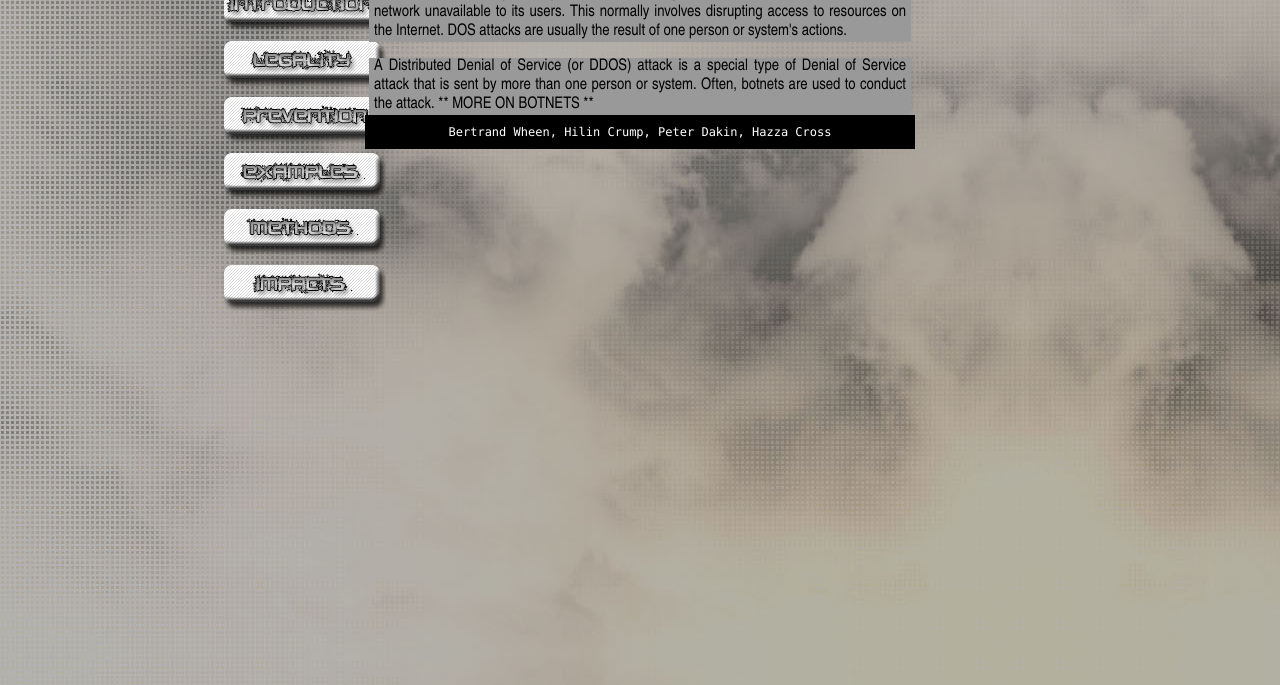
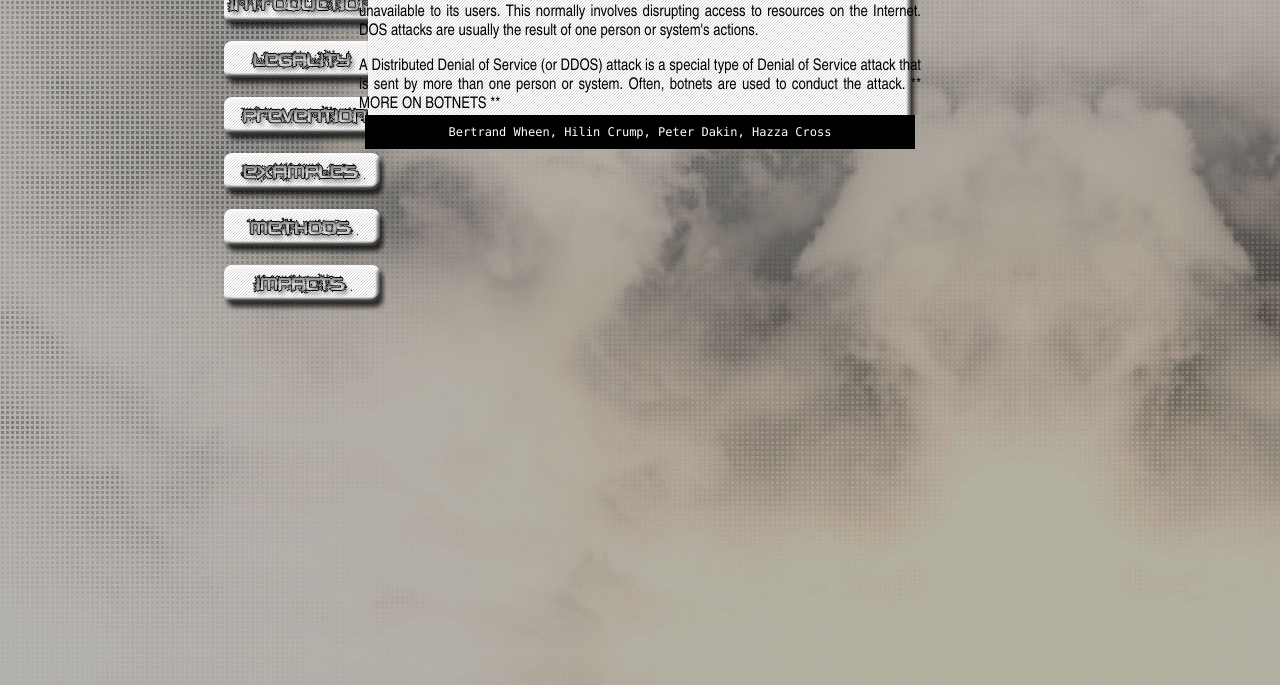
Before and after one commit to Duta/dos-info, a plain HTML site: page index.html in a window 1280 px wide. Shown: the part 115-800 px from the top of the page. Drawn offline with nearby package versions, Linux system fonts and the light colour scheme.

Commit message:
MOAR IMAGES
content background

```diff
--- a/styles/dosinfo.css
+++ b/styles/dosinfo.css
@@ -14,10 +14,11 @@ body {
 
 #maincontent {
   /*background: green;*/
+  background-image:url('gfxAssets/contentbg.png');
 }
 
 .section {
-  background: #999999;
+  /*background: #999999;*/
 }
 
 #leftsidebar, #rightsidebar {
@@ -103,7 +104,7 @@ body {
 
 #maincontent {
 	position: relative;
-	width: 550px;
+	width: 580px;
 	margin: 0 auto;
 	margin-top: 100px;
 	/*background-color: #333333;*/
```
Also changed, not shown: styles/gfxAssets/contentbg.png (added), 1 other file.
